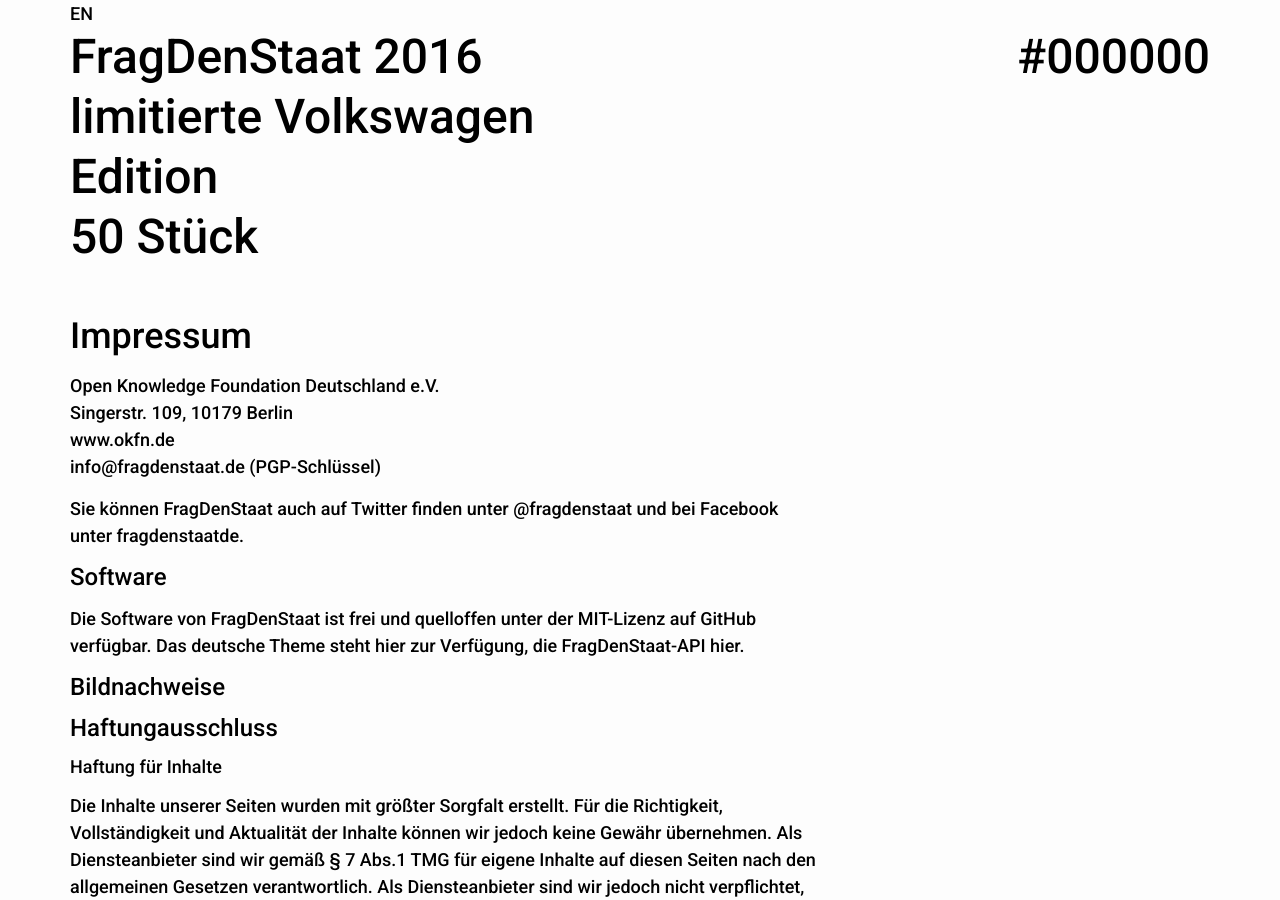
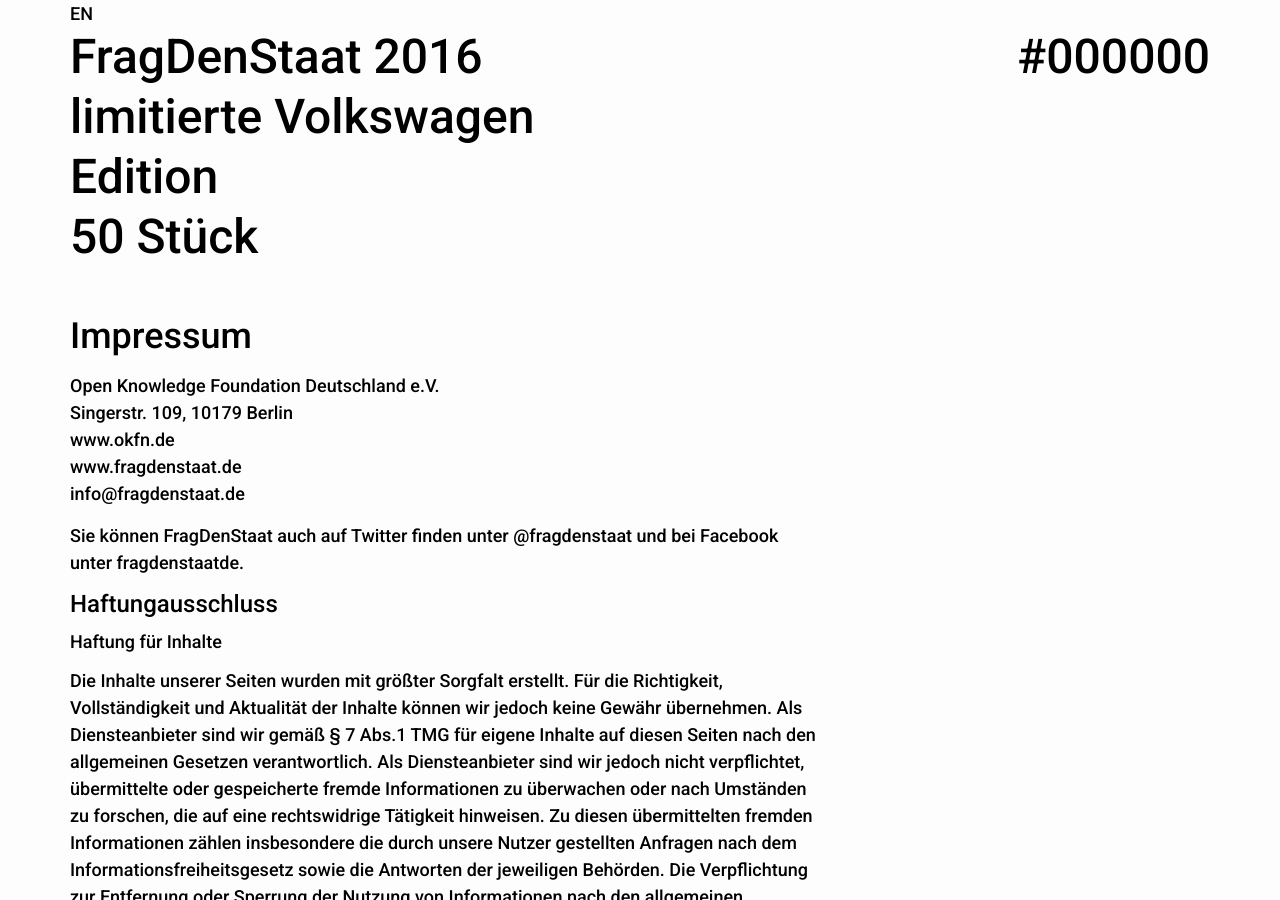
Before and after one commit to okfde/000000.limited, a Jekyll site: the page built from legal.html, in a window 1280 px wide and 900 px high. Built offline with Jekyll 4.4.1, drawn with Linux system fonts in a browser that asks for light colours.

Commit message:
change legal text

```diff
--- a/legal.html
+++ b/legal.html
@@ -10,11 +10,8 @@
 
 <div class="row">
   <div class="col-lg-8 col-md-12">
-    <p>Open Knowledge Foundation Deutschland e.V.<br> Singerstr. 109, 10179 Berlin<br> <a href="http://www.okfn.de/">www.okfn.de</a><br> <a href="mailto:info@fragdenstaat.de">info@fragdenstaat.de</a> (<a href="#pgp-key">PGP-Schlüssel</a>)</p>
+    <p>Open Knowledge Foundation Deutschland e.V.<br> Singerstr. 109, 10179 Berlin<br> <a href="http://www.okfn.de/">www.okfn.de</a><br> <a href="https://fragdenstaat.de/">www.fragdenstaat.de</a><br> <a href="mailto:info@fragdenstaat.de">info@fragdenstaat.de</a></p>
     <p>Sie können FragDenStaat auch auf Twitter finden unter <a href="https://twitter.com/fragdenstaat">@fragdenstaat</a> und bei Facebook unter <a href="https://facebook.com/fragdenstaatde">fragdenstaatde</a>.</p>
-    <h3 id="software">Software</h3>
-    <p>Die Software von FragDenStaat ist frei und quelloffen unter der MIT-Lizenz auf <a href="https://github.com/stefanw/froide">GitHub</a> verfügbar. Das deutsche Theme steht <a href="https://github.com/okfde/fragdenstaat_de/">hier</a> zur Verfügung, die <a href="https://froide.readthedocs.org/en/latest/api/">FragDenStaat-API hier</a>.</p>
-    <h3 id="bildnachweise">Bildnachweise</h3>
 
     <h3>Haftungausschluss</h3>
     <h4>Haftung für Inhalte</h4>
```
